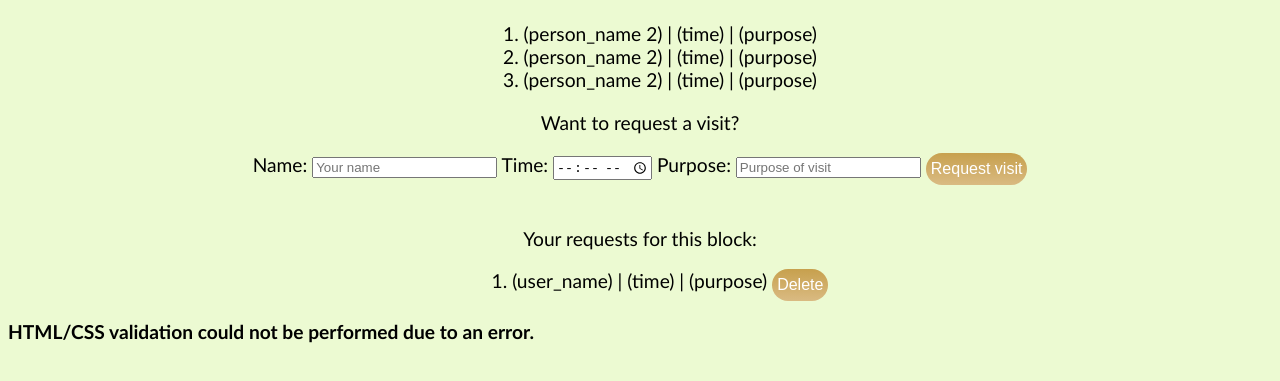
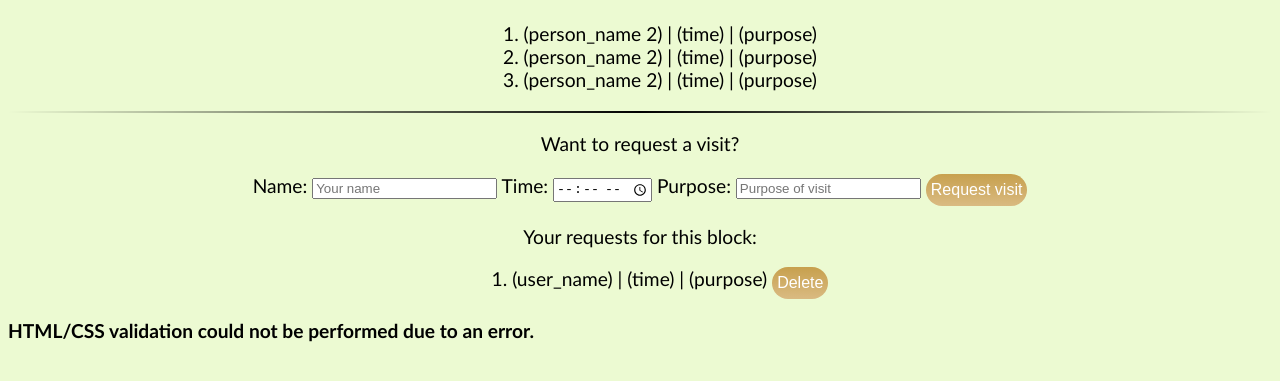
Before and after one commit to AntoanNikolov/BookJeff, a plain HTML site: page details.html in a window 1280 px wide. Shown: the part 75-456 px from the top of the page. Drawn offline with Linux system fonts and the light colour scheme; no server answers.

Commit message:
Added <hr> tag

```diff
--- a/details.html
+++ b/details.html
@@ -21,6 +21,8 @@
             <li>(person_name 2) | (time) | (purpose)</li>
         </ol>
 
+        <hr>
+
         <div class="form">
             <p>Want to request a visit?</p>
             <form action="#" method="post">
@@ -36,7 +38,6 @@
                 <button class="button-21" type="submit">Request visit</button>
             </form>
         </div>
-        <br>
         <p style="text-align: center;">Your requests for this block:</p>
         <ol>
             <li>(user_name) | (time) | (purpose)
--- a/styles.css
+++ b/styles.css
@@ -16,6 +16,12 @@ h1 {
 li, ol {
     text-align: center;
     list-style-position: inside;
+}
+
+hr {
+    border: none;
+    height: 2px;
+    background: linear-gradient(to right, transparent, #000, transparent);
 }
 
 .form {
```
